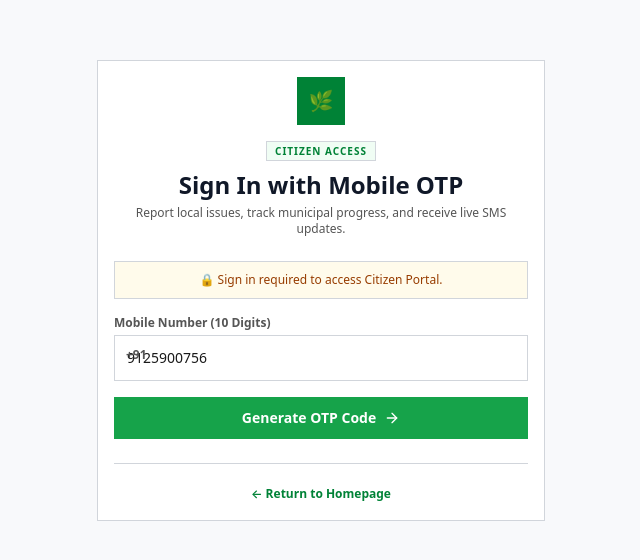
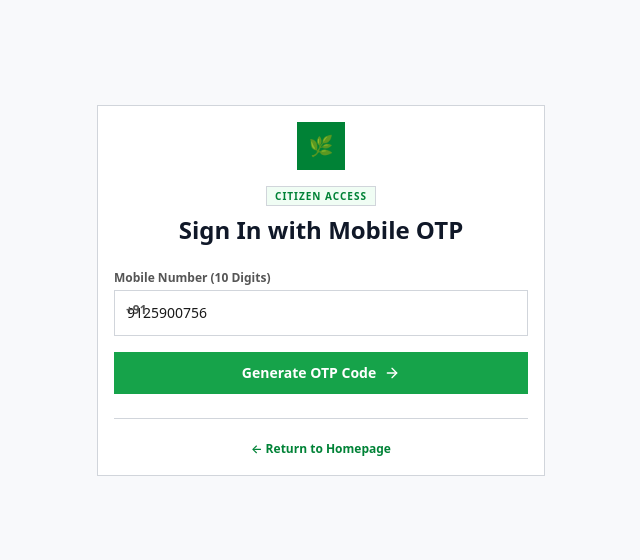
Before and after one commit to Chetna015/SMART-CITY, a React (Vite) app: page /login in a window 1280 px wide. Shown: the part 110-670 px from the top of the page, without its empty margins (319-959 px from the left). Built offline with nearby package versions, Linux system fonts and the light colour scheme.

Commit message:
Remove subtitle and sign in requirement alert text from Citizen Login

```diff
--- a/src/user/pages/LoginCitizen.jsx
+++ b/src/user/pages/LoginCitizen.jsx
@@ -68,16 +68,7 @@ export default function LoginCitizen() {
           <h2 className="text-2xl font-extrabold text-gray-900 mt-2">
             Sign In with Mobile OTP
           </h2>
-          <p className="text-xs text-gray-500 mt-1">
-            Report local issues, track municipal progress, and receive live SMS updates.
-          </p>
         </div>
-
-        {redirectTo && (
-          <div className="mb-4 p-2.5 bg-amber-50 border border-amber-200 text-amber-800 text-xs text-center font-medium">
-            🔒 Sign in required to access {redirectTo === "/track" ? "Track Issue" : redirectTo === "/report" ? "Report Issue" : "Citizen Portal"}.
-          </div>
-        )}
 
         {infoMsg && (
           <div className="mb-4 p-3 bg-green-50 border border-green-200 text-green-800 text-xs flex items-center gap-2">
```
